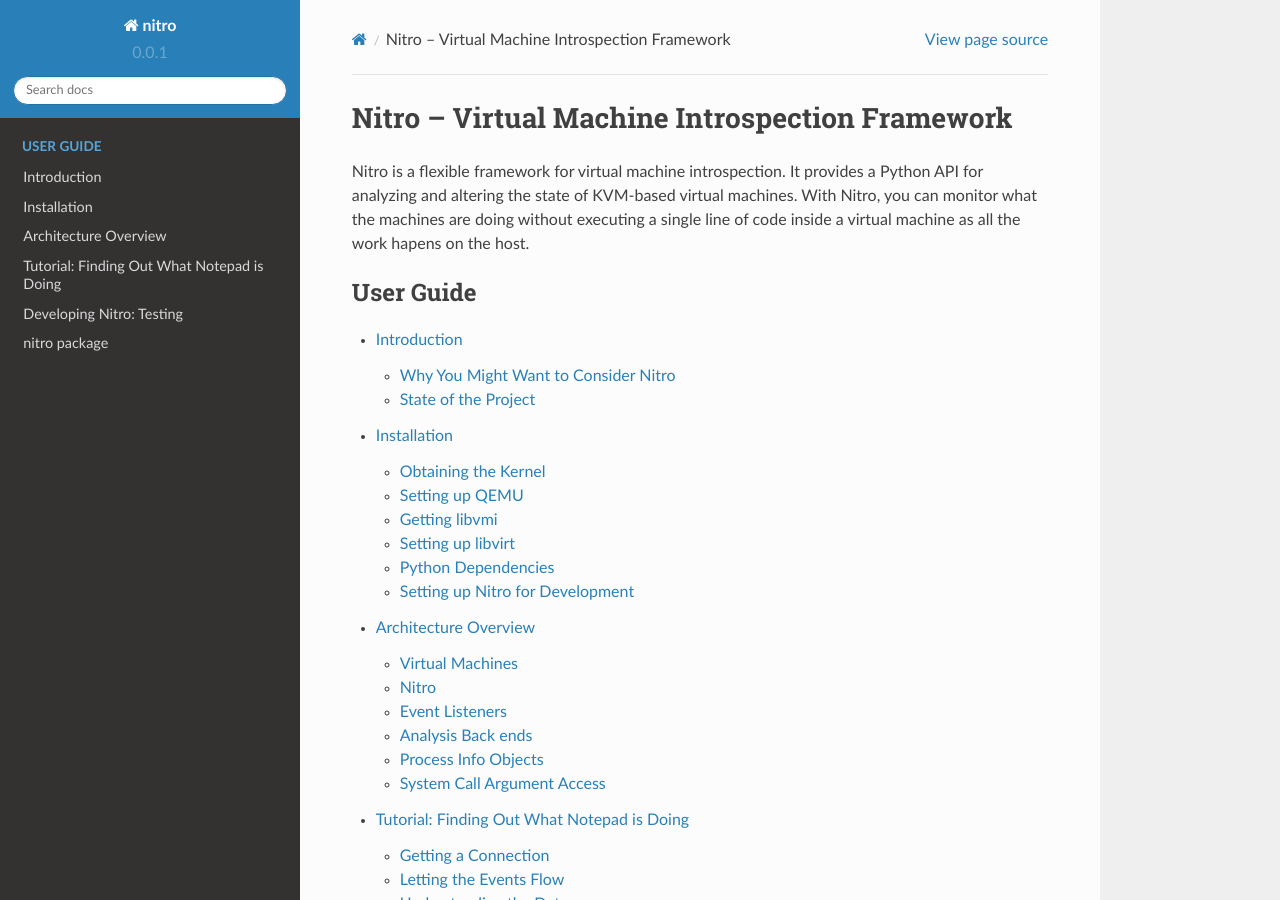
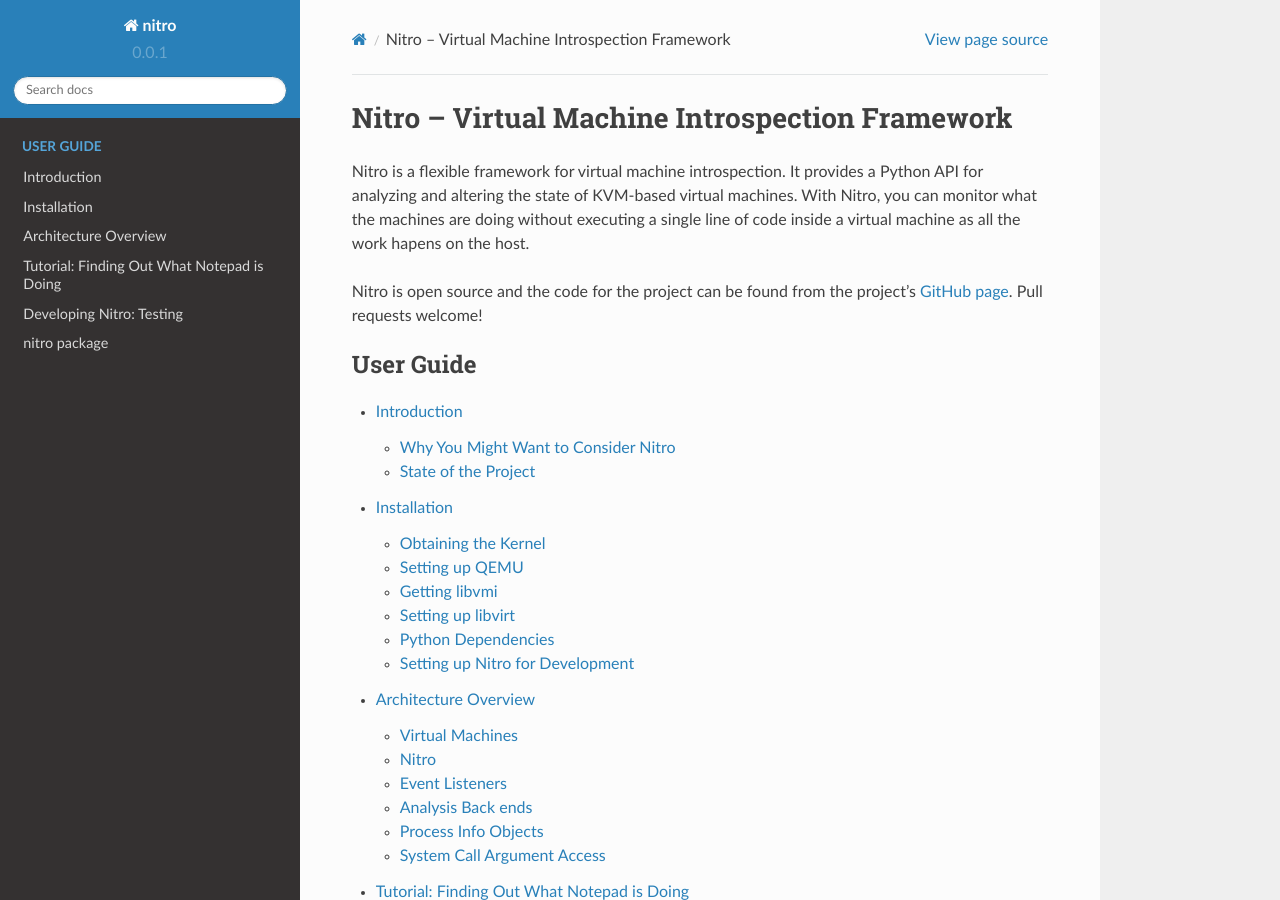
Before and after one commit to KVM-VMI/nitro, a Sphinx documentation site: the page built from doc/source/index.rst, in a window 1280 px wide and 900 px high. Built offline with Sphinx 7.4.7 and the Read the Docs theme 2.0.0, drawn with Linux system fonts in a browser that asks for light colours.

Commit message:
documentation: Added a blurb about the project being open source

```diff
--- a/doc/source/index.rst
+++ b/doc/source/index.rst
@@ -5,6 +5,10 @@
 Python API for analyzing and altering the state of KVM-based virtual machines.
 With Nitro, you can monitor what the machines are doing without executing a
 single line of code inside a virtual machine as all the work hapens on the host.
+
+Nitro is open source and the code for the project can be found from the
+project's `GitHub page <https://github.com/KVM-VMI/nitro>`_. Pull requests
+welcome!
 
 .. toctree::
    :maxdepth: 2
```
